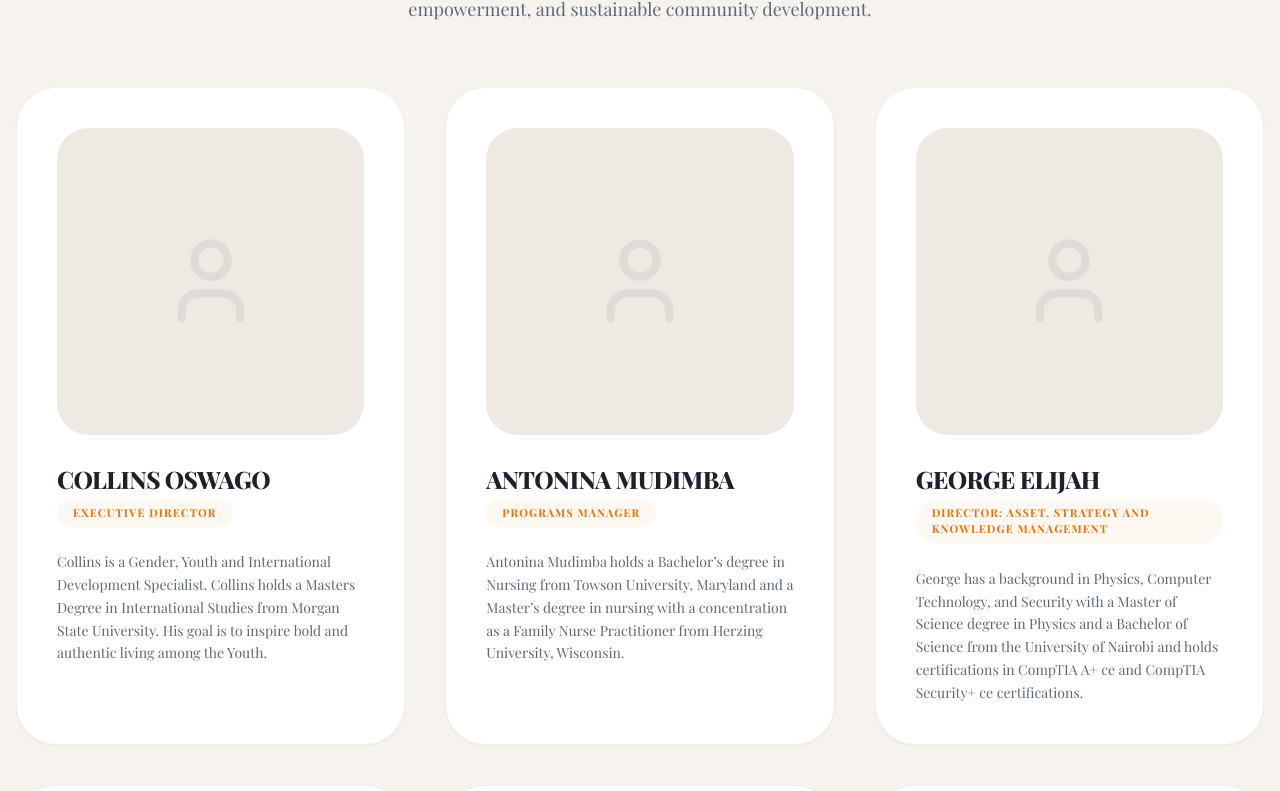
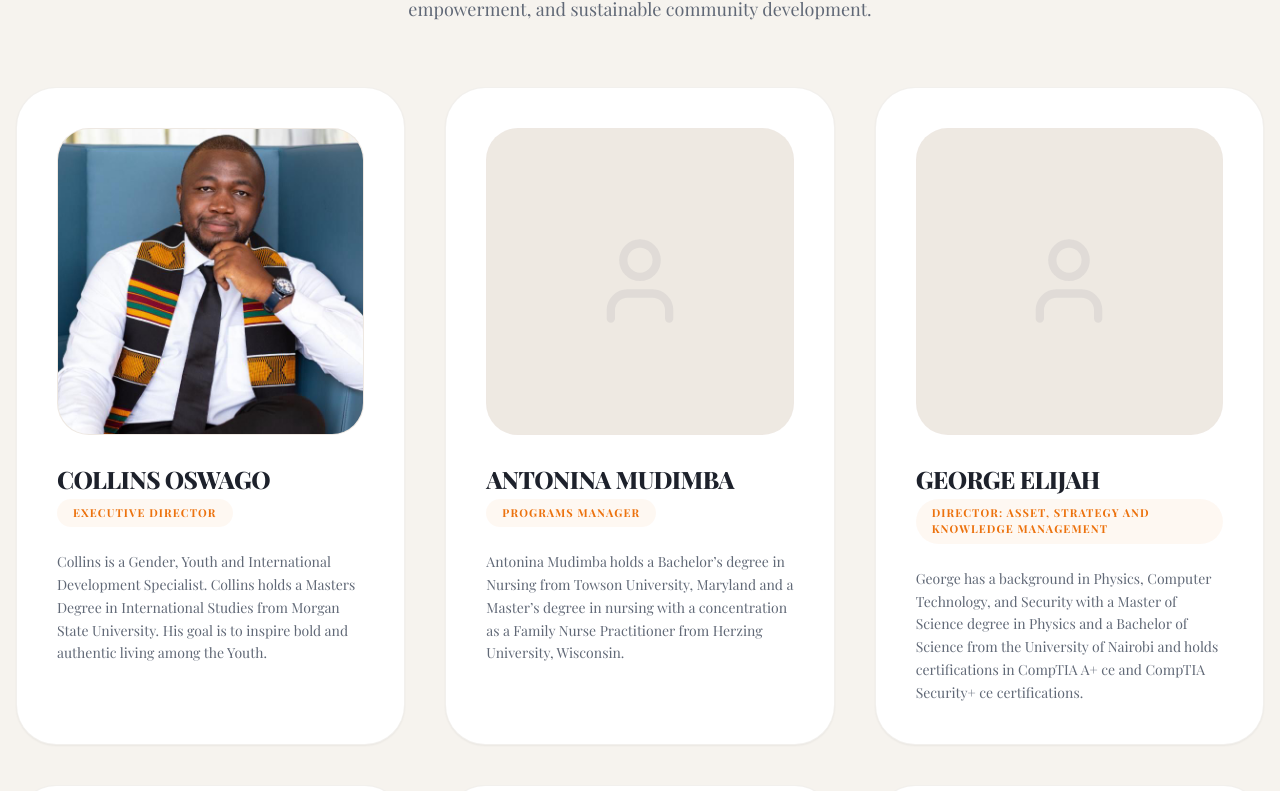
Before and after one commit to JosephOkumu/Gaford, a React (Vite) app in the folder frontend/: page /about in a window 1280 px wide. Shown: the part 2598-3389 px from the top of the page. Built offline with nearby package versions, Linux system fonts and the light colour scheme; a web font is replaced by a local one.

Commit message:
chore:add team member photo

```diff
--- a/frontend/src/pages/About.tsx
+++ b/frontend/src/pages/About.tsx
@@ -220,6 +220,7 @@ const About = () => {
                             {
                                 name: "Collins Oswago",
                                 role: "Executive Director",
+                                image: "/Collins.jpeg",
                                 bio: "Collins is a Gender, Youth and International Development Specialist. Collins holds a Masters Degree in International Studies from Morgan State University. His goal is to inspire bold and authentic living among the Youth."
                             },
                             {
@@ -247,7 +248,7 @@ const About = () => {
                                 role: "Program Manager",
                                 bio: "Isaac Kiche Abok is a results-driven professional with experience in statistical analysis, strategic planning, and human capital development. He is passionately committed to empowering student leaders through skill-building."
                             }
-                        ].map((member, i) => (
+                        ].map((member: any, i) => (
                             <motion.div
                                 key={i}
                                 initial={{ opacity: 0, y: 30 }}
@@ -257,10 +258,18 @@ const About = () => {
                                 className="group bg-card border border-border/50 p-10 rounded-[2.5rem] shadow-sm hover:shadow-2xl transition-all duration-500"
                             >
                                 <div className="aspect-square rounded-[2rem] overflow-hidden mb-8 bg-muted relative border border-border/10">
-                                    <div className="absolute inset-0 flex items-center justify-center text-muted-foreground/10">
-                                        <User size={100} />
-                                    </div>
-                                    <div className="absolute inset-0 bg-primary/5 opacity-0 group-hover:opacity-100 transition-opacity" />
+                                    {member.image ? (
+                                        <img
+                                            src={member.image}
+                                            alt={member.name}
+                                            className="w-full h-full object-cover transition-transform duration-500 group-hover:scale-110"
+                                        />
+                                    ) : (
+                                        <div className="absolute inset-0 flex items-center justify-center text-muted-foreground/10">
+                                            <User size={100} />
+                                        </div>
+                                    )}
+                                    <div className="absolute inset-0 bg-primary/5 opacity-0 group-hover:opacity-100 transition-opacity pointer-events-none" />
                                 </div>
                                 <h3 className="text-2xl font-black uppercase tracking-tight mb-2 leading-none group-hover:text-primary transition-colors">
                                     {member.name}
```
Also changed, not shown: frontend/public/Collins.jpeg (added).
